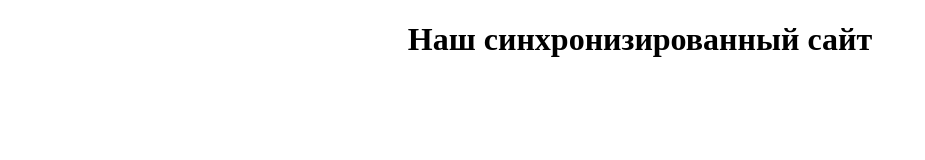
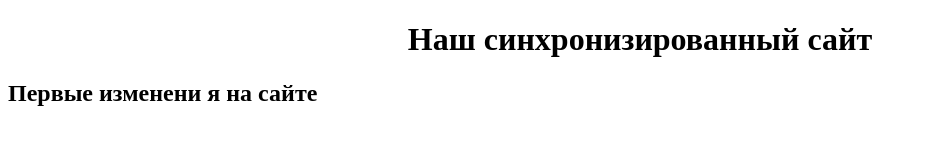
Before and after one commit to Inna-KLB/Inna-KLB.github.io, a plain HTML site: page index.html in a window 1280 px wide. Shown: the whole page, without its empty margins (0-925 px from the left). Drawn offline with Linux system fonts and the light colour scheme.

Commit message:
первые изменения

```diff
--- a/index.html
+++ b/index.html
@@ -7,5 +7,6 @@
 </head>
 <body>
 	<h1>Наш синхронизированный сайт</h1>
+	<h2>Первые изменени я на сайте</h2>
 </body>
 </html>
```
